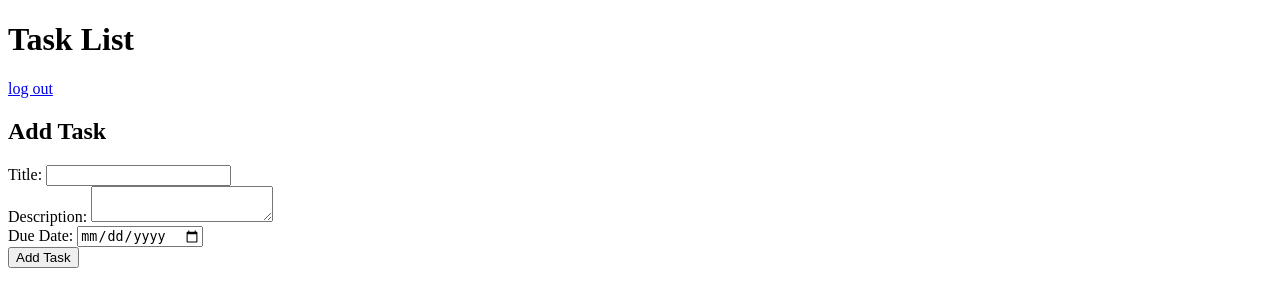
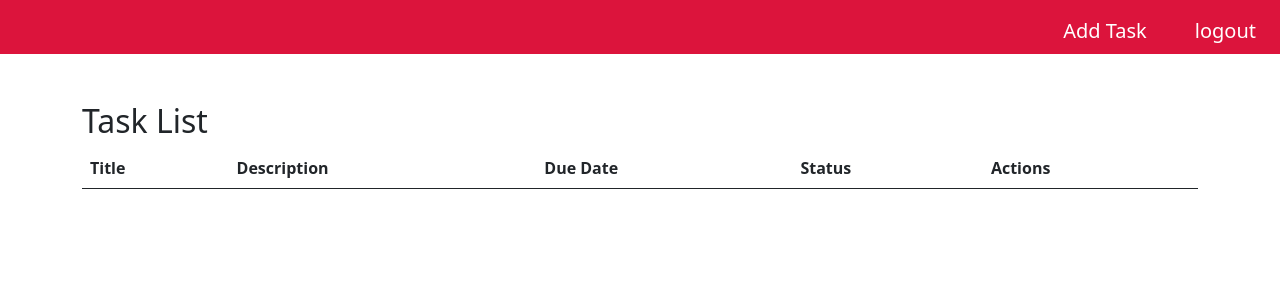
Before and after one commit to Volts2/TodoList, a PHP site: the page made by To do/index.php in a window 1280 px wide. Shown: the top 307 px of the page. Run offline with PHP 8.4, Linux system fonts and the light colour scheme; a user stored in the database is signed in; data comes from the database, SQL or seed files in the repository; lists and menus that the app fills with data are empty.

Commit message:
perubahan farhan

```diff
--- a/To do/delete_task.php
+++ b/To do/delete_task.php
@@ -1,14 +1,16 @@
 <!DOCTYPE html>
 <html>
+
 <head>
     <title>Confirm Delete</title>
 </head>
+
 <body>
     <h1>Confirm Delete</h1>
     <?php
     $id = $_GET['id'];
 
-$conn = new mysqli('localhost', 'root', '1', 'task_tracker');
+    $conn = new mysqli('localhost', 'root', '', 'task_tracker');
 
     if ($conn->connect_error) {
         die("Connection failed: " . $conn->connect_error);
@@ -25,4 +27,5 @@ $row = $result->fetch_assoc();
     </form>
     <a href="index.php">No, go back</a>
 </body>
+
 </html>
--- a/To do/index.php
+++ b/To do/index.php
@@ -1,26 +1,63 @@
 <!DOCTYPE html>
 <html>
+
 <head>
+    <meta charset="utf-8">
+    <meta name="viewport" content="width=device-width, initial-scale=1">
     <title>Task Tracker</title>
+    <link href="https://cdn.jsdelivr.net/npm/bootstrap@5.0.2/dist/css/bootstrap.min.css" rel="stylesheet" integrity="sha384-EVSTQN3/azprG1Anm3QDgpJLIm9Nao0Yz1ztcQTwFspd3yD65VohhpuuCOmLASjC" crossorigin="anonymous">
+    <link rel="stylesheet" href="style.css">
+    <link href='https://unpkg.com/boxicons@2.1.4/css/boxicons.min.css' rel='stylesheet'>
 </head>
+
 <body>
-<h1>Task List</h1>
-<a href="../index.php">log out</a>
+    <nav class="navbar navbar-expand-md bg">
+        <a href="" class="navbar-brand fs-3 ms-3 text-white"></a>
+        <button class="navbar-toggler me-3 text-white" type="button" data-bs-toggle="collapse" data-bs-target="#btn"><i class='bx bx-menu bx-md'></i></button>
+        <div class="collapse navbar-collapse ul-bg" id="btn">
+            <ul class="navbar-nav ms-auto">
+                <li class="nav-item">
+                    <a href="add_task_form.php" class="nav-link mx-3 text-white fs-5">Add Task</a>
+                </li>
+                <li class="nav-item">
+                    <a href="../index.php" class="nav-link mx-3 text-white fs-5">logout</a>
+                </li>
+            </ul>
+        </div>
+    </nav>
 
-<h2>Add Task</h2>
+    <!-- <h1>Task List</h1> -->
+
+    <!-- <h2>Add Task</h2>
     <form action="index.php" method="post">
         Title: <input type="text" name="title"><br>
         Description: <textarea name="description"></textarea><br>
         Due Date: <input type="date" name="due_date"><br>
         <input type="submit" name="newTask" value="Add Task">
-</form>
+    </form> -->
 
-<ul>
+
+
+    <div class="container mt-5">
+        <h2>Task List</h2>
+        <div class="table-responsive">
+
+            <table class="table">
+                <thead>
+                    <tr>
+                        <th>Title</th>
+                        <th>Description</th>
+                        <th>Due Date</th>
+                        <th>Status</th>
+                        <th>Actions</th>
+                    </tr>
+                </thead>
+                <tbody>
                     <?php
                     session_start();
                     $user_id = $_SESSION['user_id'];
 
-    $conn = new mysqli('localhost', 'root', '1', 'task_tracker');
+                    $conn = new mysqli('localhost', 'root', '', 'task_tracker');
 
                     if (session_status() == PHP_SESSION_NONE) {
                         session_start();
@@ -58,30 +95,36 @@
                     $result = $conn->query($sql);
 
                     while ($row = $result->fetch_assoc()) {
-        echo '<li>';
-        echo '<strong>' . $row['title'] . '</strong><br>';
-        echo 'Description: ' . $row['description'] . '<br>';
-        echo 'Due Date: ' . $row['due_date'] . '<br>';
-        echo 'Status: ' . $row['status'] . '<br>';
-
+                        echo '<tr>';
+                        echo '<td>' . $row['title'] . '</td>';
+                        echo '<td>' . $row['description'] . '</td>';
+                        echo '<td>' . $row['due_date'] . '</td>';
+                        echo '<td>' . $row['status'] . '</td>';
+                        echo '<td class="d-flex align-items-center">';
                         echo '<form method="post" action="index.php">';
                         echo '<input type="hidden" name="task_id" value="' . $row['id'] . '">';
-        echo '<select name="new_status">';
+                        echo '<select name="new_status" class="form-select" style="width:200px;">';
                         echo '<option value="Not Started">Not Started</option>';
                         echo '<option value="In Progress">In Progress</option>';
                         echo '<option value="Waiting On">Waiting On</option>';
                         echo '<option value="Done">Done</option>';
                         echo '</select>';
-        echo '<input type="submit" name="updateStatus" value="Update Status">';
+                        echo '<input type="submit" name="updateStatus" value="Update Status" class="btn btn-primary btn-sm ms-2 mt-2">';
                         echo '</form>';
-
-        echo '<a href="edit_task.php?id=' . $row['id'] . '">Edit</a> | ';
-        echo '<a href="index.php?delete=' . $row['id'] . '">Delete</a>';
-        echo '</li>';
+                        echo '<a href="edit_task.php?id=' . $row['id'] . '" class="btn btn-secondary btn-sm ms-2">Edit</a>';
+                        echo '<a href="index.php?delete=' . $row['id'] . '" class="btn btn-danger btn-sm ms-2">Delete</a>';
+                        echo '</td>';
+                        echo '</tr>';
                     }
 
                     $conn->close();
                     ?>
-</ul>
+                </tbody>
+            </table>
+        </div>
+    </div>
+
+    <script src="https://cdn.jsdelivr.net/npm/bootstrap@5.0.2/dist/js/bootstrap.bundle.min.js" integrity="sha384-MrcW6ZMFYlzcLA8Nl+NtUVF0sA7MsXsP1UyJoMp4YLEuNSfAP+JcXn/tWtIaxVXM" crossorigin="anonymous"></script>
 </body>
+
 </html>
--- /dev/null
+++ b/To do/style.css
@@ -0,0 +1,26 @@
+*{
+    margin: 0;
+    padding: 0;
+    box-sizing: border-box;
+}
+
+.bg{
+    background-color: crimson;
+}
+
+.navbar{
+    padding-bottom: 0;
+}
+button.navbar-toggler:focus{
+    box-shadow: none;
+}
+
+@media(max-width:767px){
+    .ul-bg{
+        background-color: coral;
+    }
+}
+
+nav .nav-item a:hover{
+    color: greenyellow !important;
+}
--- a/To do/update_task.php
+++ b/To do/update_task.php
@@ -6,7 +6,7 @@ $user_id = $_SESSION['user_id']; // Dapatkan user_id pengguna yang login
 // Ambil ID tugas dari formulir
 $id = $_POST['id'];
 
-$conn = new mysqli('localhost', 'root', '1', 'task_tracker');
+$conn = new mysqli('localhost', 'root', '', 'task_tracker');
 
 if ($conn->connect_error) {
     die("Connection failed: " . $conn->connect_error);
--- a/forget.php
+++ b/forget.php
@@ -8,7 +8,7 @@ if ($_SERVER["REQUEST_METHOD"] == "POST") {
 
     $host = "localhost";
     $username = "root";
-    $password = "1";
+    $password = "";
     $database = "task_tracker";
 
     $conn = mysqli_connect($host, $username, $password, $database);
```
Also changed, not shown: Register.php (+8 -8 lines), To do/add_task_form.php (added, +59 -0 lines), To do/edit_task.php (+54 -10 lines), index.css (+6 -2 lines), index.php (+7 -7 lines). Lines whose indentation alone changed are shown as unchanged.
